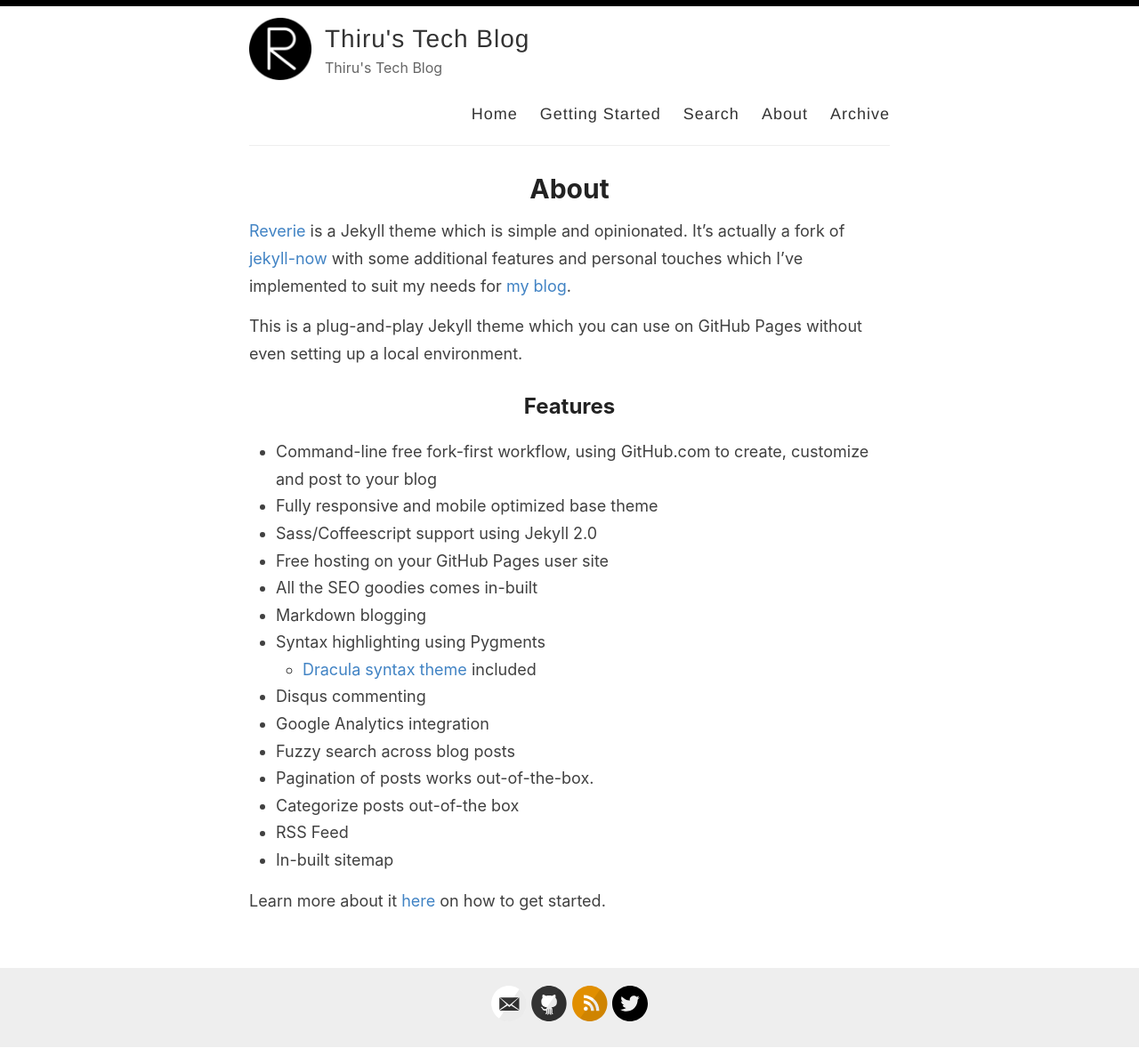
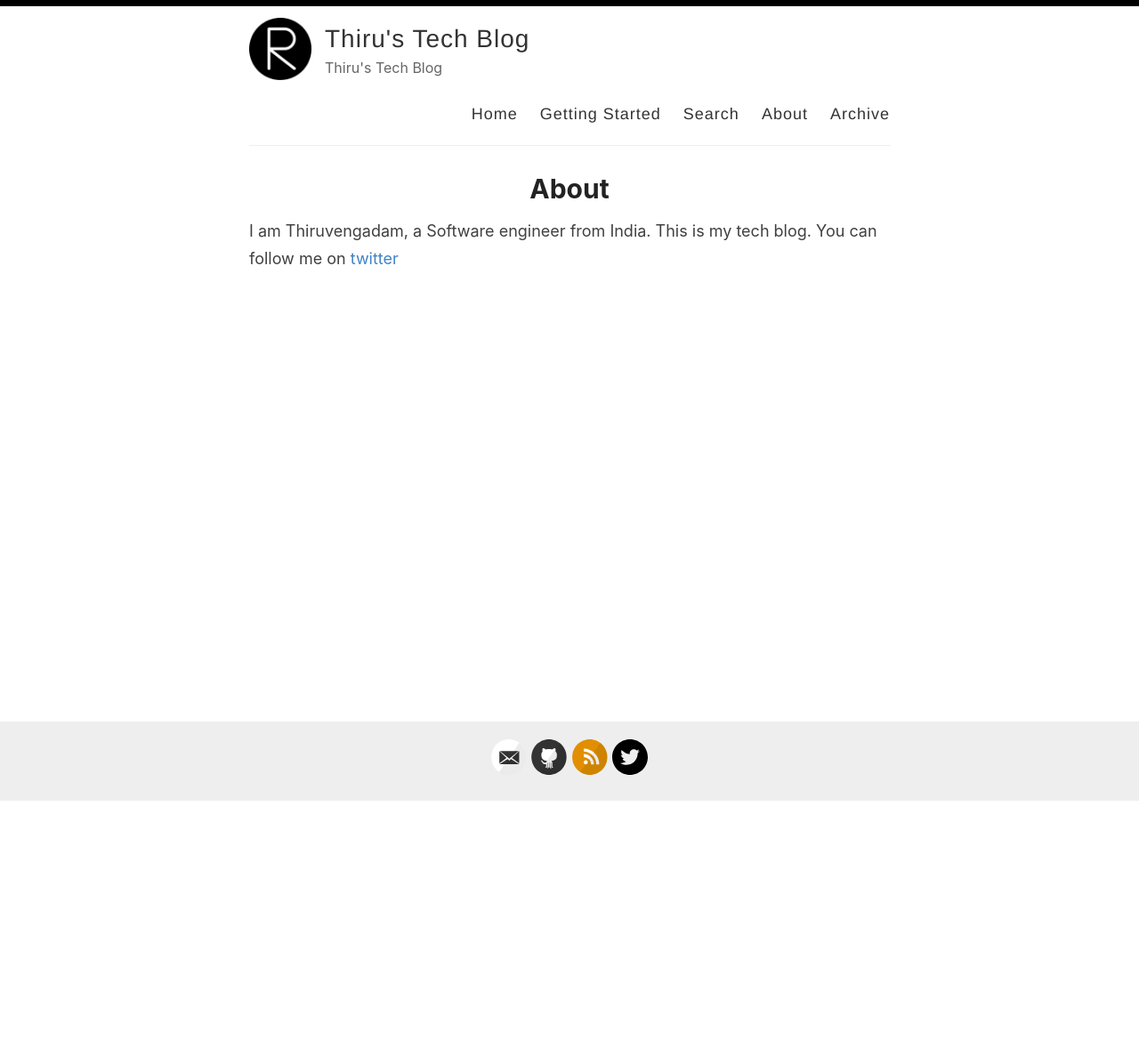
Before and after one commit to sunthiru/thiru.dev, a Jekyll site: the page built from _pages/about.md, in a window 1280 px wide. Shown: the whole page at 89% size. Built offline with Jekyll 4.4.1, drawn with Linux system fonts in a browser that asks for light colours; after the commit the page ends 901 px from its top, so only the background shows below that.

Commit message:
Update about.md

```diff
--- a/_pages/about.md
+++ b/_pages/about.md
@@ -4,26 +4,4 @@ title: About
 permalink: /about/
 ---
 
-[Reverie](https://github.com/amitmerchant1990/reverie) is a Jekyll theme which is simple and opinionated. It's actually a fork of [jekyll-now](https://github.com/barryclark/jekyll-now) with some additional features and personal touches which I've implemented to suit my needs for [my blog](https://www.amitmerchant.com).
-
-This is a plug-and-play Jekyll theme which you can use on GitHub Pages without even setting up a local environment.
-
-## Features
-
-- Command-line free fork-first workflow, using GitHub.com to create, customize and post to your blog
-- Fully responsive and mobile optimized base theme
-- Sass/Coffeescript support using Jekyll 2.0
-- Free hosting on your GitHub Pages user site
-- All the SEO goodies comes in-built
-- Markdown blogging
-- Syntax highlighting using Pygments
-    - [Dracula syntax theme](https://draculatheme.com/) included
-- Disqus commenting
-- Google Analytics integration
-- Fuzzy search across blog posts
-- Pagination of posts works out-of-the-box.
-- Categorize posts out-of-the box
-- RSS Feed
-- In-built sitemap
-
-Learn more about it [here](https://github.com/amitmerchant1990/reverie) on how to get started.
+I am Thiruvengadam, a Software engineer from India. This is my tech blog. You can follow me on [twitter](https://twitter/_thiru_dev)
```
